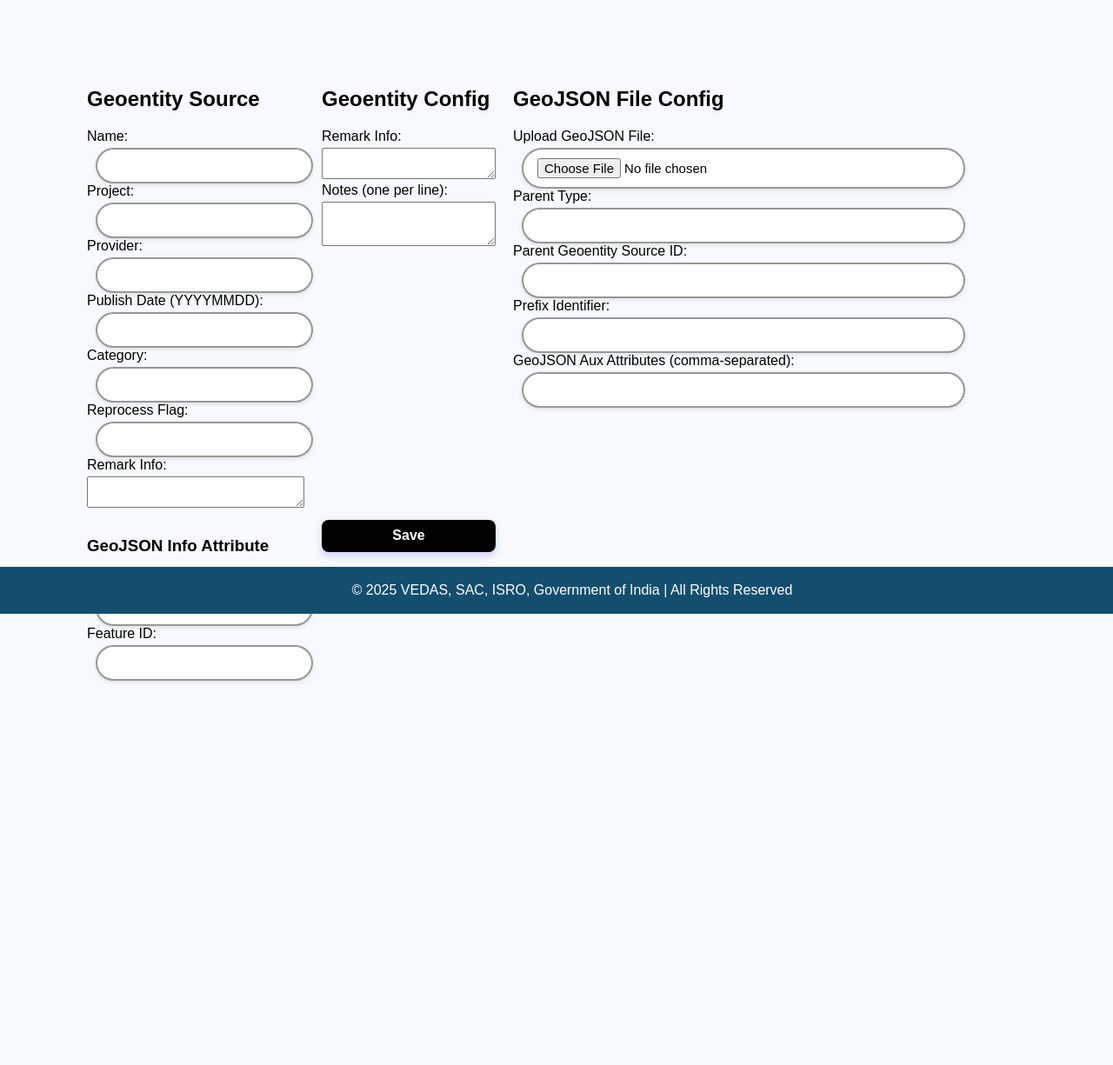
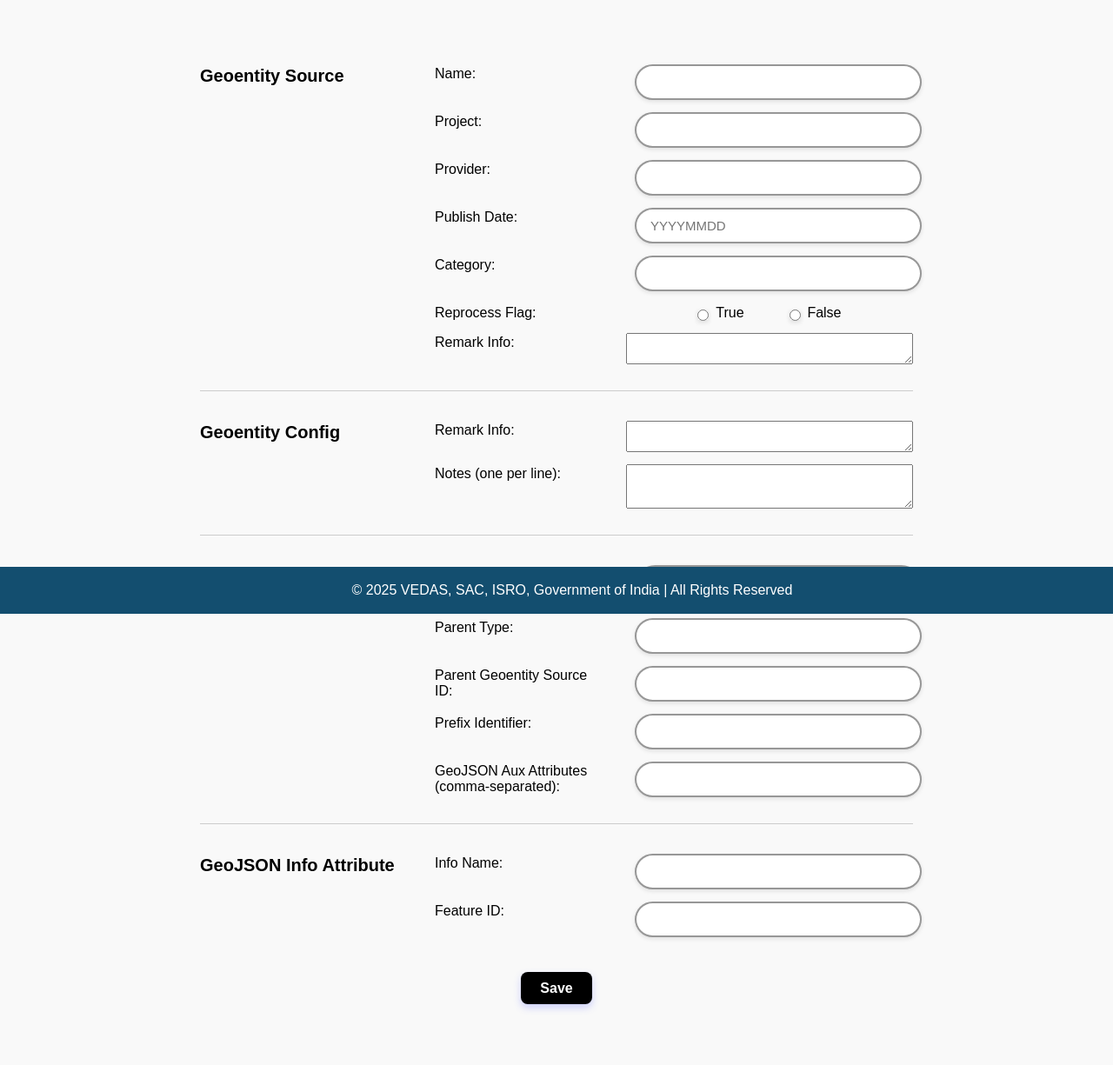
Before and after one commit to vishu579/geoentity-app, a Flask app: page /register in a window 1280 px wide. Shown: the part 94-1319 px from the top of the page at 87% size. Before the commit the page ends 879 px from the top, so only its background shows below. Run offline with Flask 3, Linux system fonts and the light colour scheme.

Commit message:
Update register.html

```diff
--- a/templates/register.html
+++ b/templates/register.html
@@ -2,11 +2,21 @@
 <html>
 
 <head>
-    <title>Register GeoJSON</title>
-    <link rel="stylesheet" href="{{ url_for('static', filename='css/style.css') }}" />
+    <meta charset="UTF-8" />
+    <meta name="viewport" content="width=device-width, initial-scale=1.0" />
+    <title>Register Page</title>
+
+    <link rel="stylesheet" href="static\css\style.css" />
+    <link href="https://fonts.googleapis.com/css2?family=Inter:wght@400;600&display=swap" rel="stylesheet">
+    <link rel="stylesheet" href="https://cdn.jsdelivr.net/npm/flatpickr/dist/flatpickr.min.css" />
+    <script src="https://cdn.jsdelivr.net/npm/flatpickr"></script>
+    <script src="static\js\vue.js"></script>
 </head>
 
 <body>
+    <div>
+
+    </div>
     <header class="main-header">
         <div class="logo-box">
             <a href="https://vedas.sac.gov.in" target="_blank">
@@ -21,105 +31,101 @@
         </div>
     </header>
 
-    <main class="main-container">
-        <div>
-            <form class="form-css" method="POST" enctype="multipart/form-data">
-                <div>
-                    <h2>Geoentity Source</h2>
-                    <div>
-                        <div>
-                            <label>Name:</label>
+    <main id="app" class="main-div">
+        <form class="form-css" method="POST" action="/register" enctype="multipart/form-data">
+
+            <!-- Geoentity Source Section -->
+            <div class="form-section">
+                <div class="section-heading" style="grid-row: span 7;">Geoentity Source</div>
+
+                <label for="name">Name:</label>
                 <input id="name" type="text" name="name" required />
+
+                <label for="project">Project:</label>
+                <input id="project" type="text" name="project" required />
+
+                <label for="provider">Provider:</label>
+                <input id="provider" type="text" name="provider" required />
+
+                <label for="publish_date_yyyymmdd">Publish Date:</label>
+                <input id="publish_date_yyyymmdd" type="text" name="publish_date_yyyymmdd" placeholder="YYYYMMDD" />
+
+                <label for="category">Category:</label>
+                <input id="category" type="text" name="category" required />
+
+                <label for="reprocess_flag">Reprocess Flag:</label>
+                <div id="reprocess_flag" class="radio-buttons">
+                    <label style="display: flex; align-items: center; gap: 0.3rem;">
+                        <input type="radio" name="reprocess_flag" value="True" /> True
+                    </label>
+                    <label style="display: flex; align-items: center; gap: 0.3rem;">
+                        <input type="radio" name="reprocess_flag" value="False" /> False
+                    </label>
                 </div>
-                        <div>
-                            <label>Project:</label>
-                            <input id="project" type="text" name="project" required />
-                        </div>
-                        <div>
-                            <label>Provider:</label>
-                            <input id="provider" type="text" name="provider" required />
-                        </div>
-                        <div>
-                            <label>Publish Date (YYYYMMDD):</label>
-                            <input id="publish_date_yyyymmdd" type="text" name="publish_date_yyyymmdd" required />
-                        </div>
-                        <div>
-                            <label>Category:</label>
-                            <input id="category" type="text" name="category" required />
-                        </div>
-                        <div>
-                            <label>Reprocess Flag:</label>
-                            <input id="reprocess_flag" type="text" name="reprocess_flag" />
-                        </div>
-                        <div style="grid-column: 1 / -1;">
-                            <label>Remark Info:</label>
+
+                <label for="source_remark_info">Remark Info:</label>
                 <textarea id="source_remark_info" name="source_remark_info" rows="2"></textarea>
             </div>
-                    </div>
+
+            <hr class="form-divider" /> <!-- Geoentity Config Section -->
+            <div class="form-section">
+                <div class="section-heading" style="grid-row: span 2;">Geoentity Config</div>
+
+                <label for="config_remark_info">Remark Info:</label>
+                <textarea id="config_remark_info" name="config_remark_info" rows="2"></textarea>
+
+                <label for="config_notes">Notes (one per line):</label>
+                <textarea id="config_notes" name="config_notes" rows="3"></textarea>
             </div>
 
-                <div>
-                    <h2>Geoentity Config</h2>
-                    <div>
-                        <div style="grid-column: 1 / -1;">
-                            <label>Remark Info:</label>
-                            <textarea id="config_remark_info" name="config_remark_info" rows="2"></textarea>
-                        </div>
-                        <div style="grid-column: 1 / -1;">
-                            <label>Notes (one per line):</label>
-                            <textarea id="config_notes" name="config_notes" rows="3"></textarea>
-                        </div>
-                    </div>
+            <hr class="form-divider" />
+            <!-- GeoJSON File Config Section -->
+            <div class="form-section">
+                <div class="section-heading" style="grid-row: span 5;">GeoJSON File Config</div>
+
+                <label for="geojson_file">Upload GeoJSON File:</label>
+                <input id="geojson_file" type="file" name="geojson_file" accept=".geojson" required />
+
+                <label for="parent_type">Parent Type:</label>
+                <input id="parent_type" type="text" name="parent_type" />
+
+                <label for="parent_geoentity_source_id">Parent Geoentity Source ID:</label>
+                <input id="parent_geoentity_source_id" type="text" name="parent_geoentity_source_id" />
+
+                <label for="prefix_identifier">Prefix Identifier:</label>
+                <input id="prefix_identifier" type="text" name="prefix_identifier" />
+
+                <label for="geojson_aux_attributes">GeoJSON Aux Attributes (comma-separated):</label>
+                <input id="geojson_aux_attributes" type="text" name="geojson_aux_attributes" />
             </div>
 
-                <div>
-                    <h2>GeoJSON File Config</h2>
-                    <div>
-                        <div style="grid-column: 1 / -1;">
-                            <label>Upload GeoJSON File:</label>
-                            <input id="geojson_file" type="file" name="geojson_file" accept=".geojson" required />
-                        </div>
-                        <div>
-                            <label>Parent Type:</label>
-                            <input id="parent_type" type="text" name="parent_type" />
-                        </div>
-                        <div>
-                            <label>Parent Geoentity Source ID:</label>
-                            <input id="parent_geoentity_source_id" type="text" name="parent_geoentity_source_id" />
-                        </div>
-                        <div>
-                            <label>Prefix Identifier:</label>
-                            <input id="prefix_identifier" type="text" name="prefix_identifier" />
-                        </div>
-                        <div>
-                            <label>GeoJSON Aux Attributes (comma-separated):</label>
-                            <input id="geojson_aux_attributes" type="text" name="geojson_aux_attributes" />
-                        </div>
-                    </div>
+            <hr class="form-divider" />
+            <!-- GeoJSON Info Attribute Section -->
+            <div class="form-section">
+                <div class="section-heading" style="grid-row: span 2;">GeoJSON Info Attribute</div>
+
+                <label for="geojson_info_name">Info Name:</label>
+                <input id="geojson_info_name" type="text" name="geojson_info_name" />
+
+                <label for="geojson_feature_id">Feature ID:</label>
+                <input id="geojson_feature_id" type="text" name="geojson_feature_id" />
             </div>
 
-                <div>
-                    <h3>GeoJSON Info Attribute</h3>
-                    <div>
-                        <div>
-                            <label>Info Name:</label>
-                            <input id="geojson_info_name" type="text" name="geojson_info_name" />
+            <!-- Submit Button -->
+            <div class="form-button-container">
+                <button type="submit" class="button">Save</button>
             </div>
-                        <div>
-                            <label>Feature ID:</label>
-                            <input id="geojson_feature_id" type="text" name="geojson_feature_id" />
-                        </div>
-                    </div>
-                </div>
-
-                <button type="submit" class="button">Save</button>
         </form>
-        </div>
+        {% if message %}
+        <p class="success">{{ message }}</p>
+        {% endif %}
     </main>
 
     <footer class="footer">
         © 2025 VEDAS, SAC, ISRO, Government of India | All Rights Reserved
     </footer>
+
+    <script src="{{ url_for('static', filename='js/app.js') }}" defer></script>
 </body>
 
 </html>
```
Lines whose indentation alone changed are shown as unchanged.
